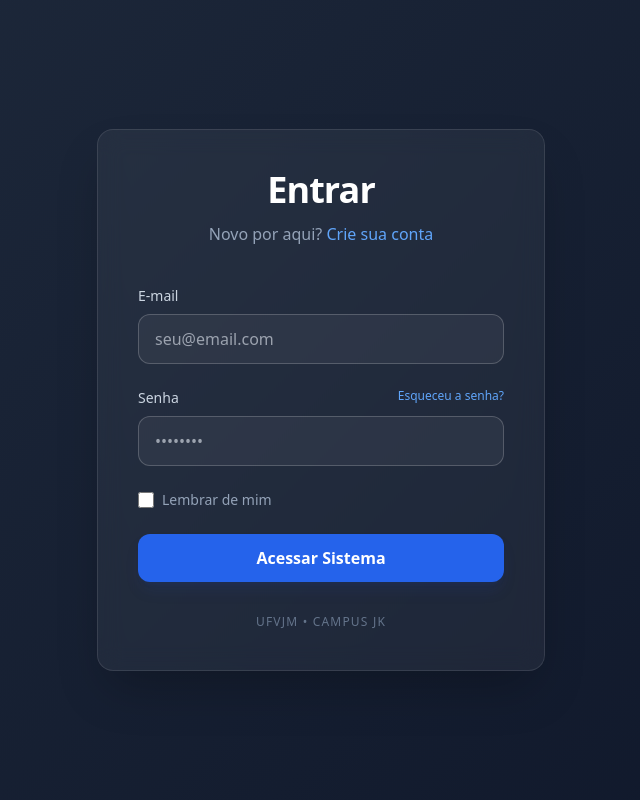
After one commit to danielrp9/sistema-de-frequencia, a Django app: template apps_services/core_service/templates/account/login.html in a window 1280 px wide. The commit adds this page. Shown: the whole page, without its empty margins (319-959 px from the left). Run offline with Django 3.2, Linux system fonts and the light colour scheme; the template is opened without the code that fills it, so the values that code supplies are empty; some libraries are stand-ins or nearby versions.

Commit message:
Atualização de estrutura

```diff
--- a/apps_services/core_service/classes/views.py
+++ b/apps_services/core_service/classes/views.py
@@ -5,11 +5,9 @@ from django.shortcuts import get_object_or_404
 from .models import Aula
 
 def visualizar_qr_code(request, aula_id):
-    # Obtém os dados da aula [cite: 57]
+    # Obtém os dados da aula
     aula = get_object_or_404(Aula, pk=aula_id)
 
-    # Estrutura o link conforme o exemplo do professor [cite: 82]
-    # Substitua 'sistema.edu' pelo IP do seu servidor se necessário
     dados_qr = f"https://sistema.edu/presenca?id={aula.id}&token={aula.token_qr}"
 
     # Configuração do QR Code
--- /dev/null
+++ b/apps_services/core_service/templates/account/login.html
@@ -0,0 +1,86 @@
+<!DOCTYPE html>
+<html lang="pt-br">
+<head>
+    <meta charset="UTF-8">
+    <meta name="viewport" content="width=device-width, initial-scale=1.0">
+    <title>Entrar - Sistema de Frequência</title>
+    <script src="https://cdn.tailwindcss.com"></script>
+    <style>
+        body {
+            background: linear-gradient(135deg, #1e293b 0%, #0f172a 100%);
+            min-height: 100vh;
+        }
+        .glass {
+            background: rgba(255, 255, 255, 0.05);
+            backdrop-filter: blur(12px);
+            border: 1px solid rgba(255, 255, 255, 0.1);
+        }
+        input {
+            background: rgba(255, 255, 255, 0.05) !important;
+            border: 1px solid rgba(255, 255, 255, 0.2) !important;
+            color: white !important;
+        }
+        input:focus {
+            border-color: #3b82f6 !important;
+            outline: none;
+            ring: 2px;
+            ring-color: #3b82f6;
+        }
+    </style>
+</head>
+<body class="flex items-center justify-center p-4">
+
+    <div class="glass w-full max-w-md rounded-2xl p-10 shadow-2xl">
+        <header class="text-center mb-10">
+            <h1 class="text-4xl font-extrabold text-white tracking-tight">Entrar</h1>
+            <p class="text-slate-400 mt-3">
+                Novo por aqui?
+                <a href="{{ signup_url }}" class="text-blue-400 hover:text-blue-300 font-medium transition-colors">Crie sua conta</a>
+            </p>
+        </header>
+
+        <form method="POST" action="{% url 'account_login' %}" class="space-y-6">
+            {% csrf_token %}
+
+            {% if form.errors %}
+                <div class="p-3 rounded-lg bg-red-500/20 border border-red-500/50 text-red-200 text-sm">
+                    E-mail ou senha incorretos.
+                </div>
+            {% endif %}
+
+            <div class="space-y-2">
+                <label for="id_login" class="block text-sm font-medium text-slate-300">E-mail</label>
+                <input type="email" name="login" id="id_login" required
+                    placeholder="seu@email.com"
+                    class="w-full px-4 py-3 rounded-xl transition-all">
+            </div>
+
+            <div class="space-y-2">
+                <div class="flex justify-between">
+                    <label for="id_password" class="block text-sm font-medium text-slate-300">Senha</label>
+                    <a href="{% url 'account_reset_password' %}" class="text-xs text-blue-400 hover:underline">Esqueceu a senha?</a>
+                </div>
+                <input type="password" name="password" id="id_password" required
+                    placeholder="••••••••"
+                    class="w-full px-4 py-3 rounded-xl transition-all">
+            </div>
+
+            <div class="flex items-center">
+                <input type="checkbox" name="remember" id="id_remember"
+                    class="h-4 w-4 rounded border-slate-700 bg-slate-800 text-blue-600 focus:ring-blue-500">
+                <label for="id_remember" class="ml-2 block text-sm text-slate-400">Lembrar de mim</label>
+            </div>
+
+            <button type="submit"
+                class="w-full bg-blue-600 hover:bg-blue-500 text-white font-bold py-3 px-4 rounded-xl shadow-lg shadow-blue-900/20 transition-all active:scale-[0.98]">
+                Acessar Sistema
+            </button>
+        </form>
+
+        <footer class="mt-8 text-center">
+            <p class="text-xs text-slate-500 uppercase tracking-widest">UFVJM • Campus JK</p>
+        </footer>
+    </div>
+
+</body>
+</html>
```
Also changed, not shown: apps_services/core_service/core_config/settings.py (+32 -29 lines), apps_services/core_service/templates/dashboard.html (+56 -12 lines), apps_services/core_service/users/models.py (line endings or trailing spaces).
